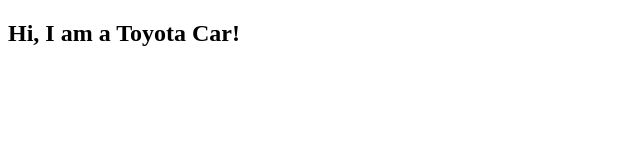
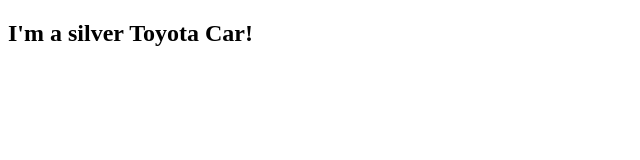
Before and after one commit to thanhpham091790/reactjs, a React (Create React App) app: page / in a window 1280 px wide. Shown: the top 160 px of the page, without its empty margins (0-640 px from the left). Built offline with nearby package versions, Linux system fonts and the light colour scheme.

Commit message:
React Props

```diff
--- a/src/App.js
+++ b/src/App.js
@@ -1,5 +1,4 @@
 import React from 'react';
-import ReactDOM from 'react-dom';
 
 class Car extends React.Component{
   render(){
--- a/src/index.js
+++ b/src/index.js
@@ -1,5 +1,10 @@
 import React from 'react';
 import ReactDOM from 'react-dom';
-import Car from './App.js';
 
-ReactDOM.render(<Car />, document.getElementById("root"));
+class Car extends React.Component{
+    render(){
+    return <h2>I'm a {this.props.color} {this.props.brand} Car!</h2>
+    }
+}
+
+ReactDOM.render(<Car color="silver" brand="Toyota" />, document.getElementById("root"));
```
